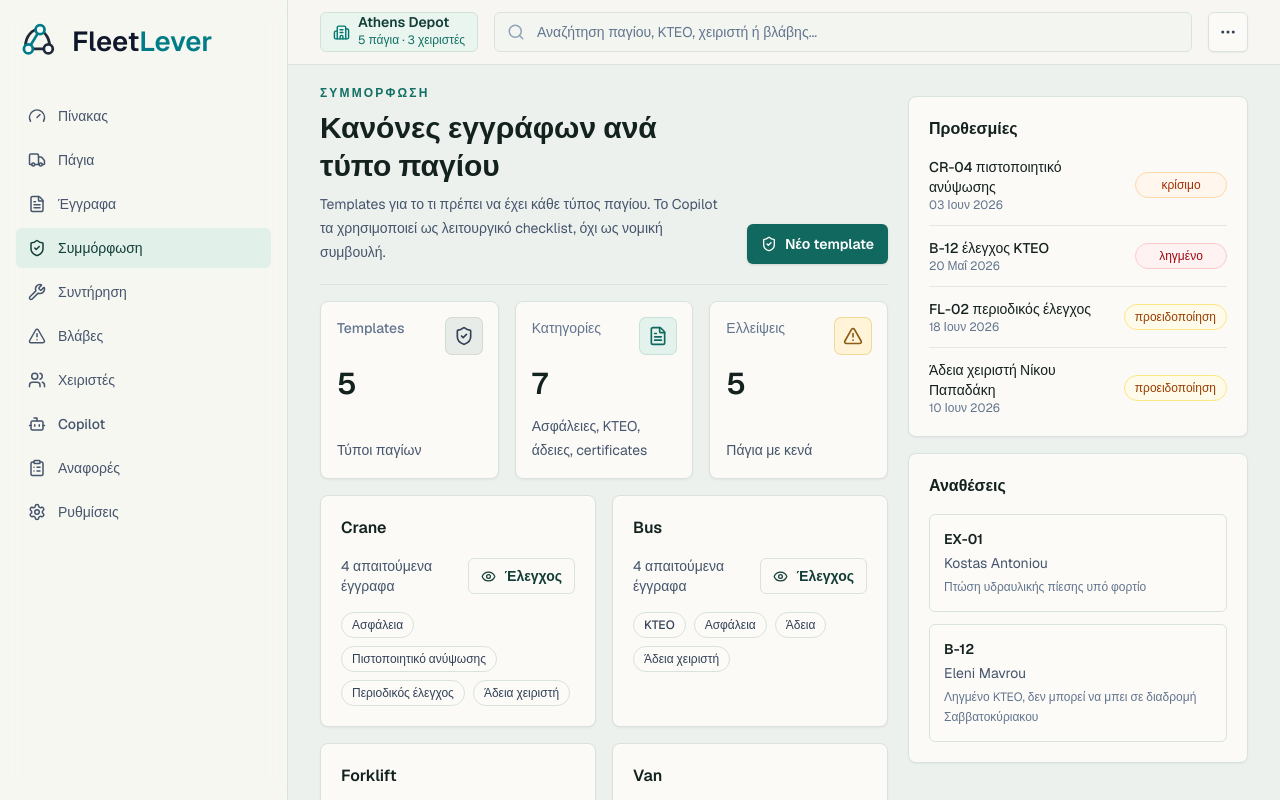
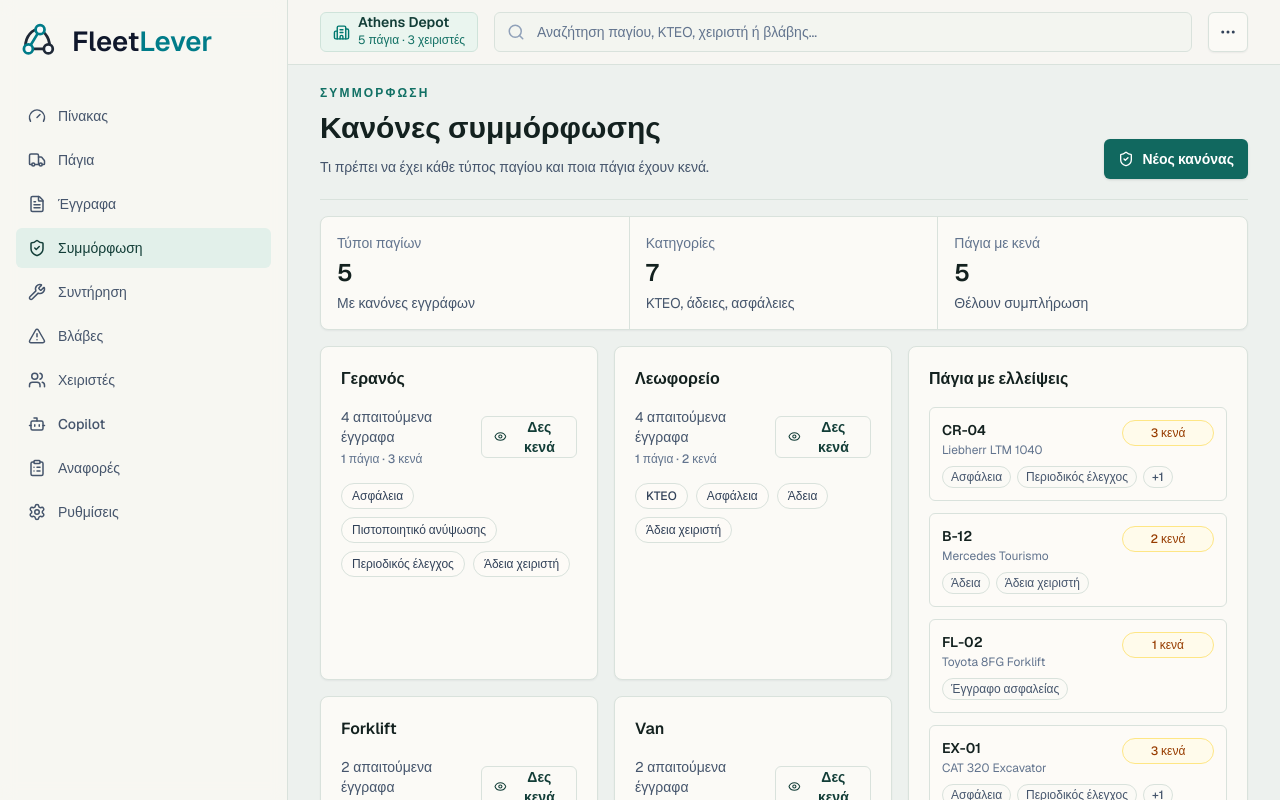
Before and after one commit to gkaragioul/FleetLever, a Next.js app: page / in a window 1280 px wide. Both pictures are taken after a click on the tab "Συμμόρφωση". Shown: the top 800 px of the page. Built offline with nearby package versions, Linux system fonts and the light colour scheme.

Commit message:
Improve compliance page workflow

```diff
--- a/src/components/fleetlever/operations-console.tsx
+++ b/src/components/fleetlever/operations-console.tsx
@@ -1570,25 +1570,69 @@ function DocumentsPanel({ setActiveTab }: { setActiveTab: (tab: TabId) => void }
 }
 
 function CompliancePanel() {
+  const assetsWithGaps = assets.filter((asset) => getMissingDocumentCategories(asset).length > 0);
+  const requiredCategories = Array.from(new Set(complianceTemplates.flatMap((template) => template.requiredCategories)));
+  const assetTypeLabels: Record<string, string> = {
+    Crane: "Γερανός",
+    Bus: "Λεωφορείο",
+    Forklift: "Forklift",
+    Van: "Van",
+    Excavator: "Εκσκαφέας",
+  };
+  const assetsWithGapsByType = complianceTemplates.map((template) => {
+    const matchingAssets = assets.filter((asset) => asset.type === template.assetType);
+    const blockedByRule = matchingAssets.filter((asset) => getMissingDocumentCategories(asset).length > 0);
+    const missingCount = blockedByRule.reduce((sum, asset) => sum + getMissingDocumentCategories(asset).length, 0);
+
+    return {
+      ...template,
+      blockedByRule,
+      missingCount,
+    };
+  });
+  const frequentMissing = requiredCategories
+    .map((category) => ({
+      category,
+      count: assets.filter((asset) => getMissingDocumentCategories(asset).includes(category)).length,
+    }))
+    .filter((item) => item.count > 0)
+    .sort((a, b) => b.count - a.count);
+
   return (
     <div className="space-y-4">
       <PanelHeader
         eyebrow="Συμμόρφωση"
-        title="Κανόνες εγγράφων ανά τύπο παγίου"
-        description="Templates για το τι πρέπει να έχει κάθε τύπος παγίου. Το Copilot τα χρησιμοποιεί ως λειτουργικό checklist, όχι ως νομική συμβουλή."
-        action={<ActionButton icon={ShieldCheck}>Νέο template</ActionButton>}
+        title="Κανόνες συμμόρφωσης"
+        description="Τι πρέπει να έχει κάθε τύπος παγίου και ποια πάγια έχουν κενά."
+        action={<ActionButton icon={ShieldCheck}>Νέος κανόνας</ActionButton>}
       />
-      <div className="grid gap-4 sm:grid-cols-3">
-        <MetricTile icon={ShieldCheck} label="Templates" value={String(complianceTemplates.length)} detail="Τύποι παγίων" tone="slate" />
-        <MetricTile icon={FileText} label="Κατηγορίες" value="7" detail="Ασφάλειες, KTEO, άδειες, certificates" tone="teal" />
-        <MetricTile icon={AlertTriangle} label="Ελλείψεις" value={String(assets.filter((asset) => getMissingDocumentCategories(asset).length > 0).length)} detail="Πάγια με κενά" tone="amber" />
-      </div>
+      <div className="grid overflow-hidden rounded-lg border border-[#d9e2dc] bg-[#fbfaf6] shadow-[0_1px_2px_rgba(15,23,42,0.05)] sm:grid-cols-3 sm:divide-x sm:divide-[#d9e2dc]">
+        {[
+          { label: "Τύποι παγίων", value: complianceTemplates.length, detail: "Με κανόνες εγγράφων" },
+          { label: "Κατηγορίες", value: requiredCategories.length, detail: "KTEO, άδειες, ασφάλειες" },
+          { label: "Πάγια με κενά", value: assetsWithGaps.length, detail: "Θέλουν συμπλήρωση" },
+        ].map((item) => (
+          <div key={item.label} className="border-b border-[#d9e2dc] p-4 last:border-b-0 sm:border-b-0">
+            <p className="text-sm font-medium text-slate-500">{item.label}</p>
+            <p className="mt-1 text-2xl font-semibold text-[#13211f]">{item.value}</p>
+            <p className="mt-1 text-sm text-slate-600">{item.detail}</p>
+          </div>
+        ))}
+      </div>
+      <div className="grid gap-4 xl:grid-cols-[minmax(0,1fr)_340px]">
         <div className="grid gap-4 lg:grid-cols-2">
-        {complianceTemplates.map((template) => (
-          <DataCard key={template.assetType} title={template.assetType}>
+          {assetsWithGapsByType.map((template) => (
+            <DataCard key={template.assetType} title={assetTypeLabels[template.assetType] ?? template.assetType}>
               <div className="mb-4 flex items-center justify-between gap-3">
+                <div>
                   <p className="text-sm text-slate-600">{template.requiredCategories.length} απαιτούμενα έγγραφα</p>
-              <TextButton icon={Eye}>Έλεγχος</TextButton>
+                  <p className="mt-1 text-xs font-medium text-slate-500">
+                    {template.blockedByRule.length
+                      ? `${template.blockedByRule.length} πάγια · ${template.missingCount} κενά`
+                      : "Χωρίς τρέχοντα κενά"}
+                  </p>
+                </div>
+                <TextButton icon={Eye}>Δες κενά</TextButton>
               </div>
               <div className="flex flex-wrap gap-2">
                 {template.requiredCategories.map((category) => (
@@ -1599,6 +1643,54 @@ function CompliancePanel() {
               </div>
             </DataCard>
           ))}
+        </div>
+        <div className="space-y-4">
+          <DataCard title="Πάγια με ελλείψεις">
+            <div className="space-y-3">
+              {assetsWithGaps.map((asset) => {
+                const missing = getMissingDocumentCategories(asset);
+
+                return (
+                  <button
+                    key={asset.id}
+                    type="button"
+                    className="w-full rounded-md border border-[#d9e2dc] bg-[#fdfbf7] p-3 text-left transition hover:border-teal-300 hover:bg-[#eef7f2] focus-visible:outline-none focus-visible:ring-2 focus-visible:ring-teal-500"
+                  >
+                    <span className="flex items-start justify-between gap-3">
+                      <span className="min-w-0">
+                        <span className="block truncate text-sm font-semibold text-[#13211f]">{asset.code}</span>
+                        <span className="mt-0.5 block truncate text-xs text-slate-500">{asset.name}</span>
+                      </span>
+                      <StatusPill label={`${missing.length} κενά`} tone="warning" />
+                    </span>
+                    <span className="mt-2 flex flex-wrap gap-1.5">
+                      {missing.slice(0, 2).map((category) => (
+                        <span key={category} className="rounded-full border border-[#d9e2dc] bg-[#fbfaf6] px-2 py-0.5 text-xs font-medium text-slate-600">
+                          {categoryLabels[category] ?? category}
+                        </span>
+                      ))}
+                      {missing.length > 2 ? (
+                        <span className="rounded-full border border-[#d9e2dc] bg-[#fbfaf6] px-2 py-0.5 text-xs font-medium text-slate-600">
+                          +{missing.length - 2}
+                        </span>
+                      ) : null}
+                    </span>
+                  </button>
+                );
+              })}
+            </div>
+          </DataCard>
+          <DataCard title="Λείπουν συχνά">
+            <div className="space-y-2">
+              {frequentMissing.map((item) => (
+                <div key={item.category} className="flex items-center justify-between gap-3 rounded-md border border-[#d9e2dc] bg-[#fdfbf7] px-3 py-2">
+                  <span className="truncate text-sm font-medium text-slate-700">{categoryLabels[item.category] ?? item.category}</span>
+                  <span className="rounded-full bg-[#e7ece8] px-2 py-0.5 text-xs font-semibold text-slate-600">{item.count}</span>
+                </div>
+              ))}
+            </div>
+          </DataCard>
+        </div>
       </div>
     </div>
   );
@@ -2122,7 +2214,7 @@ export function OperationsConsole() {
 
         <main
           className={`mx-auto grid max-w-[1500px] gap-5 px-4 py-5 sm:px-6 lg:px-8 ${
-            activeTab === "documents"
+            activeTab === "documents" || activeTab === "compliance"
               ? "lg:grid-cols-1"
               : activeTab === "command"
                 ? "lg:grid-cols-[minmax(0,1fr)_300px]"
@@ -2148,7 +2240,7 @@ export function OperationsConsole() {
             {activeTab === "settings" && <SettingsPanel />}
           </section>
 
-          {activeTab !== "documents" ? (
+          {activeTab !== "documents" && activeTab !== "compliance" ? (
             <aside className="space-y-4 lg:sticky lg:top-24 lg:self-start">
               {activeTab === "command" ? (
                 <CommandContextPanel setActiveTab={setActiveTab} />
```
Lines whose indentation alone changed are shown as unchanged.
